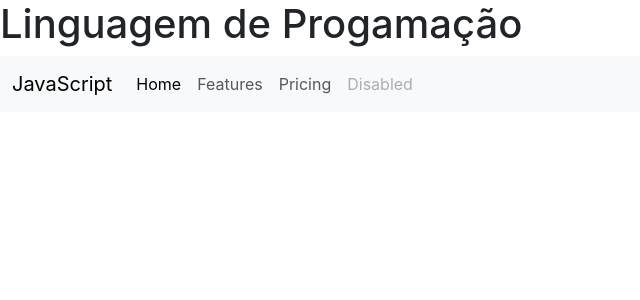
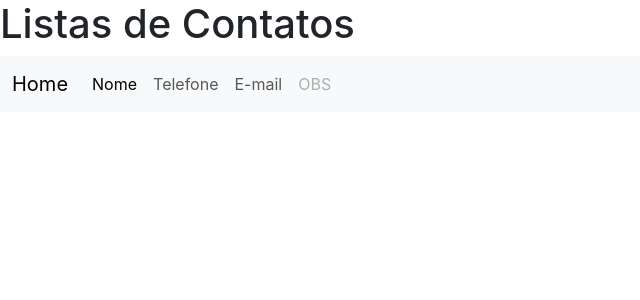
Before and after one commit to IslaMCastro/agenda-react, a React (Create React App) app: page / in a window 1280 px wide. Shown: the top 300 px of the page, without its empty margins (0-640 px from the left). Built offline with nearby package versions, Linux system fonts and the light colour scheme.

Commit message:
Alterações

```diff
--- a/public/index.html
+++ b/public/index.html
@@ -24,7 +24,7 @@
       work correctly both with client-side routing and a non-root public URL.
       Learn how to configure a non-root public URL by running `npm run build`.
     -->
-    <title>Curso de JavaScript</title>
+    <title>Agenda</title>
     <link href="https://cdn.jsdelivr.net/npm/bootstrap@5.3.1/dist/css/bootstrap.min.css" rel="stylesheet" integrity="sha384-4bw+/aepP/YC94hEpVNVgiZdgIC5+VKNBQNGCHeKRQN+PtmoHDEXuppvnDJzQIu9" crossorigin="anonymous">
   </head>
   <body>
--- a/src/App.js
+++ b/src/App.js
@@ -6,7 +6,7 @@ import Navbar from "./navbar/Navbar";
 function App() {
   return (
     <div className="App">
-      <h1>Linguagem de Progamação</h1>
+      <h1>Listas de Contatos</h1>
       <header>{/* menus */}
       <Navbar/>
       </header>
--- a/src/navbar/Navbar.jsx
+++ b/src/navbar/Navbar.jsx
@@ -4,7 +4,7 @@ function Navbar() {
     return (
         <nav className="navbar navbar-expand-lg bg-body-tertiary">
             <div className="container-fluid">
-                <a className="navbar-brand" href="#">JavaScript</a>
+                <a className="navbar-brand" href="#">Home</a>
                 <button className="navbar-toggler"
                 type="button"
                 data-bs-toggle="collapse"
@@ -18,17 +18,17 @@ function Navbar() {
                     <ul className="navbar-nav">
                         <li className="nav-item">
                             <a className="nav-link active"
-                            aria-current="page" href="#">Home</a>
+                            aria-current="page" href="#">Nome</a>
                         </li>
                         <li className="nav-item">
-                            <a className="nav-link" href="#">Features</a>
+                            <a className="nav-link" href="#">Telefone</a>
                         </li>
                         <li className="nav-item">
-                            <a className="nav-link" href="#">Pricing</a>
+                            <a className="nav-link" href="#">E-mail</a>
                         </li>
                         <li className="nav-item">
                             <a className="nav-link disabled"
-                            aria-disabled="true">Disabled</a>
+                            aria-disabled="true">OBS</a>
                         </li>
                     </ul>
                 </div>
```
